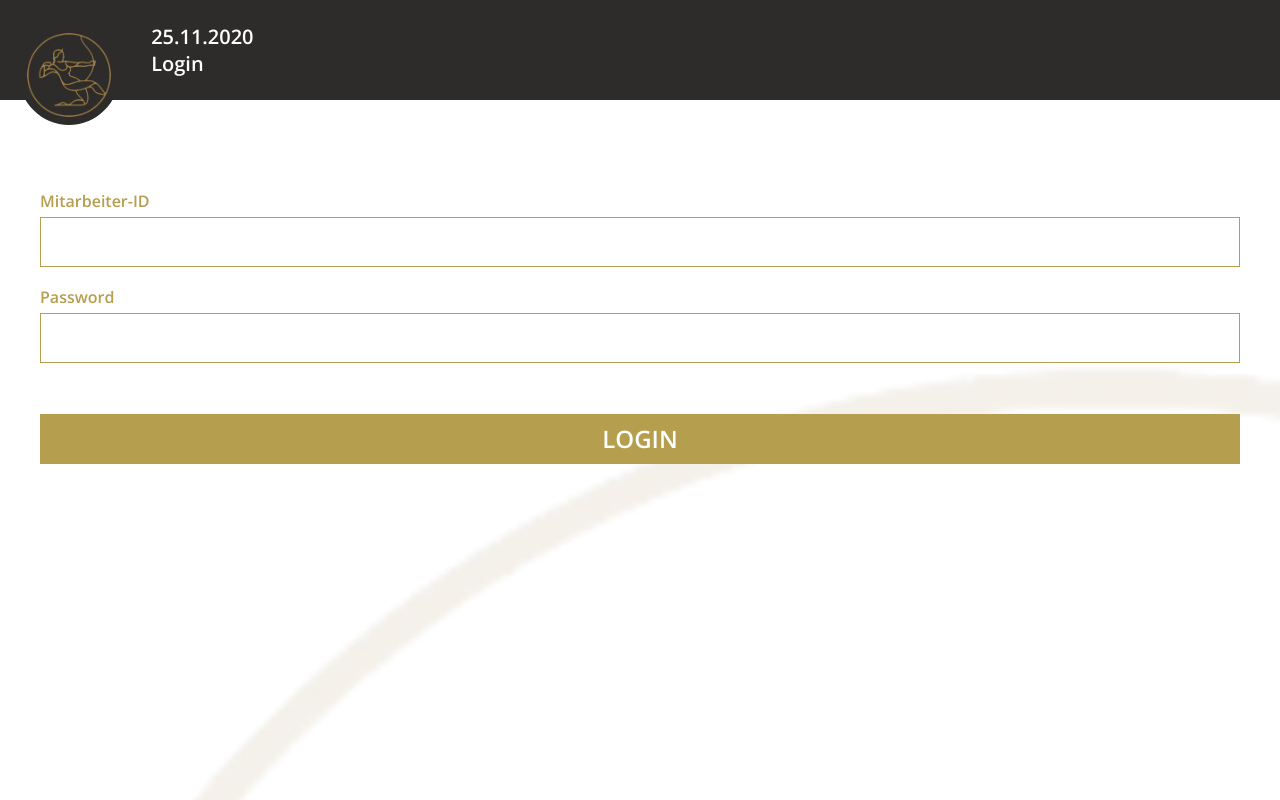
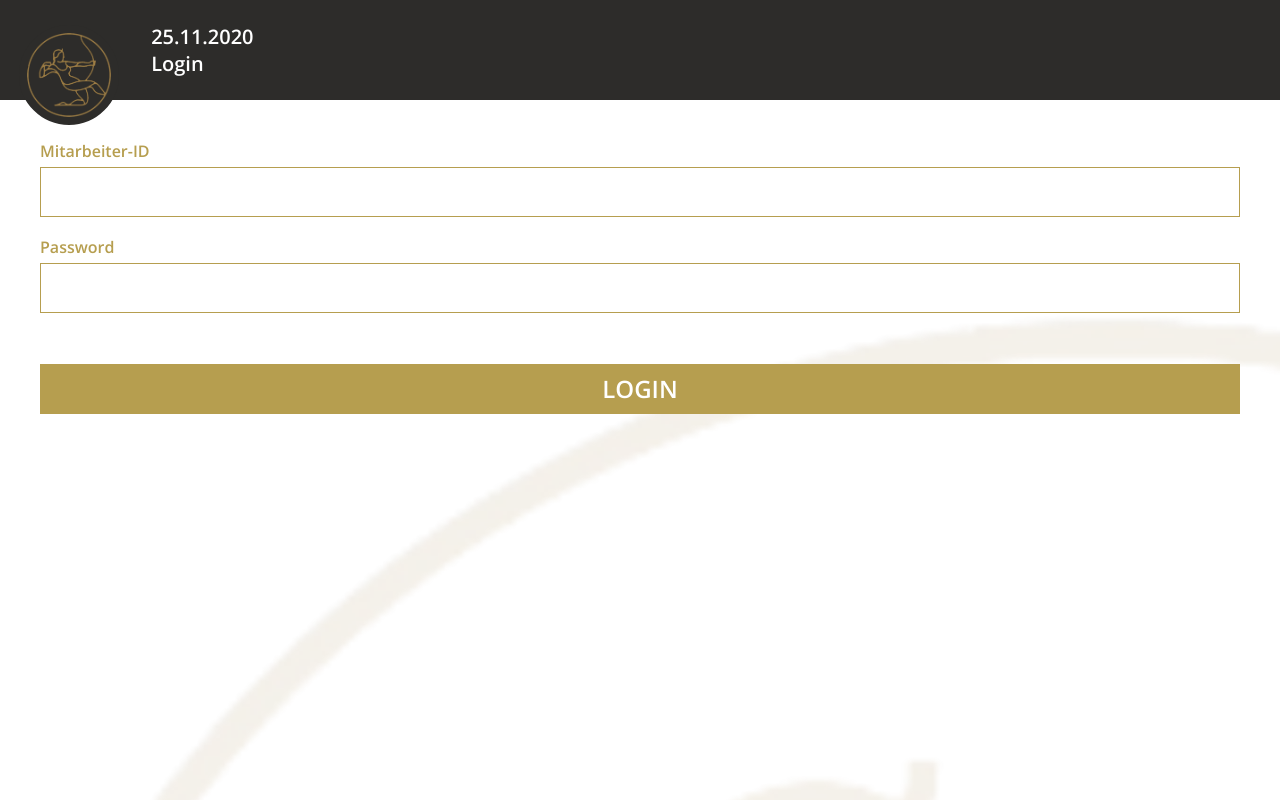
Before and after one commit to AlexisRoe/Artemis, a React (Create React App) app in the folder client/: page /login in a window 1280 px wide. Shown: the top 800 px of the page. Built offline with nearby package versions, Linux system fonts and the light colour scheme.

Commit message:
🐛 margin/ padding of container fixed

```diff
--- a/client/src/components/datasheets/SectionContainer.js
+++ b/client/src/components/datasheets/SectionContainer.js
@@ -4,8 +4,4 @@ export const SectionContainer = styled.article`
   width: 100%;
   padding: 2rem 0px;
   border-bottom: 1px solid var(--color-golden-dark);
-
-  :first-of-type {
-    margin-top: 100px;
-  }
 `;
--- a/client/src/components/helper/Main.js
+++ b/client/src/components/helper/Main.js
@@ -2,7 +2,7 @@ import styled from "styled-components";
 
 export const Main = styled.main`
   width: 100%;
-  padding-top: 150px;
+  padding-top: 100px;
 
   * {
     width: 100%;
```
